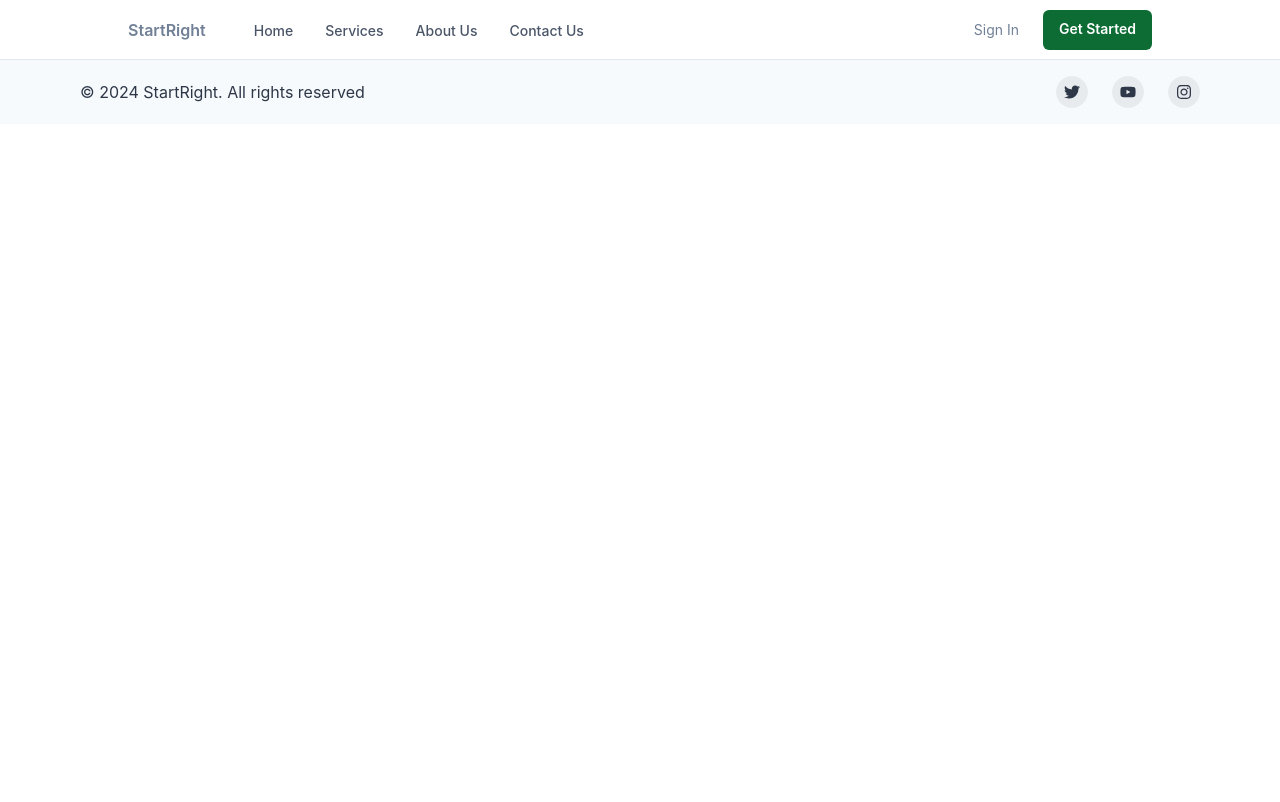
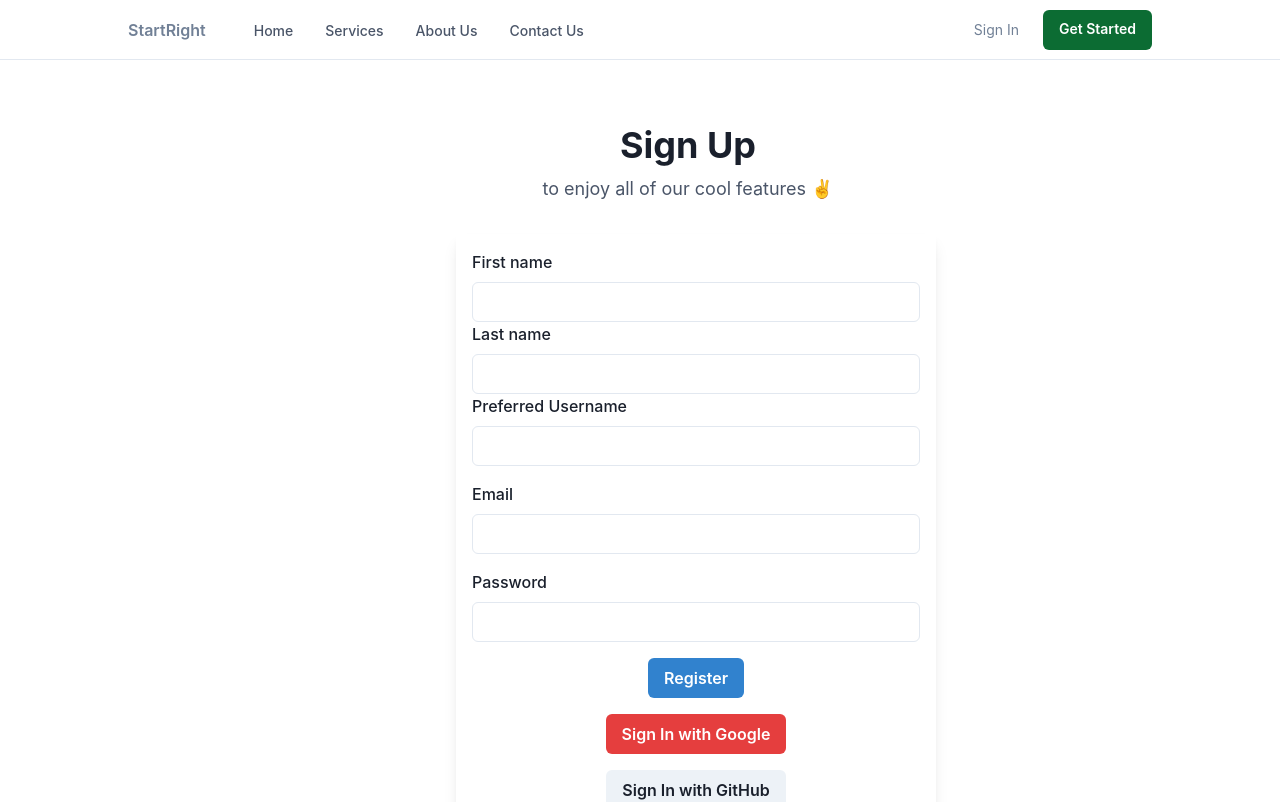
Before and after one commit to prigii/start-right-clone, a Next.js app: page /signup in a window 1280 px wide. Shown: the top 802 px of the page. Built offline with nearby package versions, Linux system fonts and the light colour scheme.

Commit message:
fixed signup and signin card

```diff
--- a/components/SignUpCard.tsx
+++ b/components/SignUpCard.tsx
@@ -3,6 +3,8 @@ import { Box, Button, Flex, Text, FormControl, FormLabel, Heading, Input, Stack,
 
 const SignUpCard = () => {
   const [formData, setFormData] = useState({
+    firstname: '',
+    lastname: '',
     username: '',
     email: '',
     password: '',
@@ -51,11 +53,9 @@ const SignUpCard = () => {
     }
   };
 
+  return (
 
-  const SignUpCard = () => {
-
-    return (
-      <Flex minH={'100vh'} align={'center'} justify={'center'}>
+    <Flex flexDir="column" w="full" p={4} maxW="md" m="auto" align={'center'} justify={'center'}>
 
       <Stack spacing={8} mx={"auto"} maxW={"lg"} py={12} px={6}>
         <Stack align={"center"}>
@@ -66,16 +66,19 @@ const SignUpCard = () => {
             to enjoy all of our cool features ✌️
           </Text>
         </Stack>
-          <Box
-            rounded={"lg"}
-            bg={useColorModeValue("white", "gray.700")}
-            boxShadow={"lg"}
-            p={8}
-          >
+
           <form onSubmit={handleSubmit}>
-              <VStack spacing={4}>
+            <VStack spacing={4} w={480} align={'center'} justify={'center'} variant='outline' p={4} shadow={'lg'}>
               <FormControl>
-                  <FormLabel>Username</FormLabel>
+              <FormControl>
+                <FormLabel>First name</FormLabel>
+                <Input type="text" name="firstname" value={formData.firstname} onChange={handleChange} />
+              </FormControl>
+              <FormControl>
+                <FormLabel>Last name</FormLabel>
+                <Input type="text" name="lastname" value={formData.lastname} onChange={handleChange} />
+              </FormControl>
+                <FormLabel>Preferred Username</FormLabel>
                 <Input type="text" name="username" value={formData.username} onChange={handleChange} />
               </FormControl>
               <FormControl>
@@ -87,12 +90,15 @@ const SignUpCard = () => {
                 <Input type="password" name="password" value={formData.password} onChange={handleChange} />
               </FormControl>
               <Button type="submit" colorScheme="blue">Register</Button>
+              <Button onClick={handleGoogleSignIn} colorScheme="red">Sign In with Google</Button>
+              <Button onClick={handleGitHubSignIn} colorScheme="gray">Sign In with GitHub</Button>
+
             </VStack>
           </form>
-          </Box>
+
       </Stack>
     </Flex>
   );
 };
-}
-  export default SignUpCard;
+
+export default SignUpCard
```
Also changed, not shown: components/SignInCard.tsx (+8 -4 lines). Lines whose indentation alone changed are shown as unchanged.
